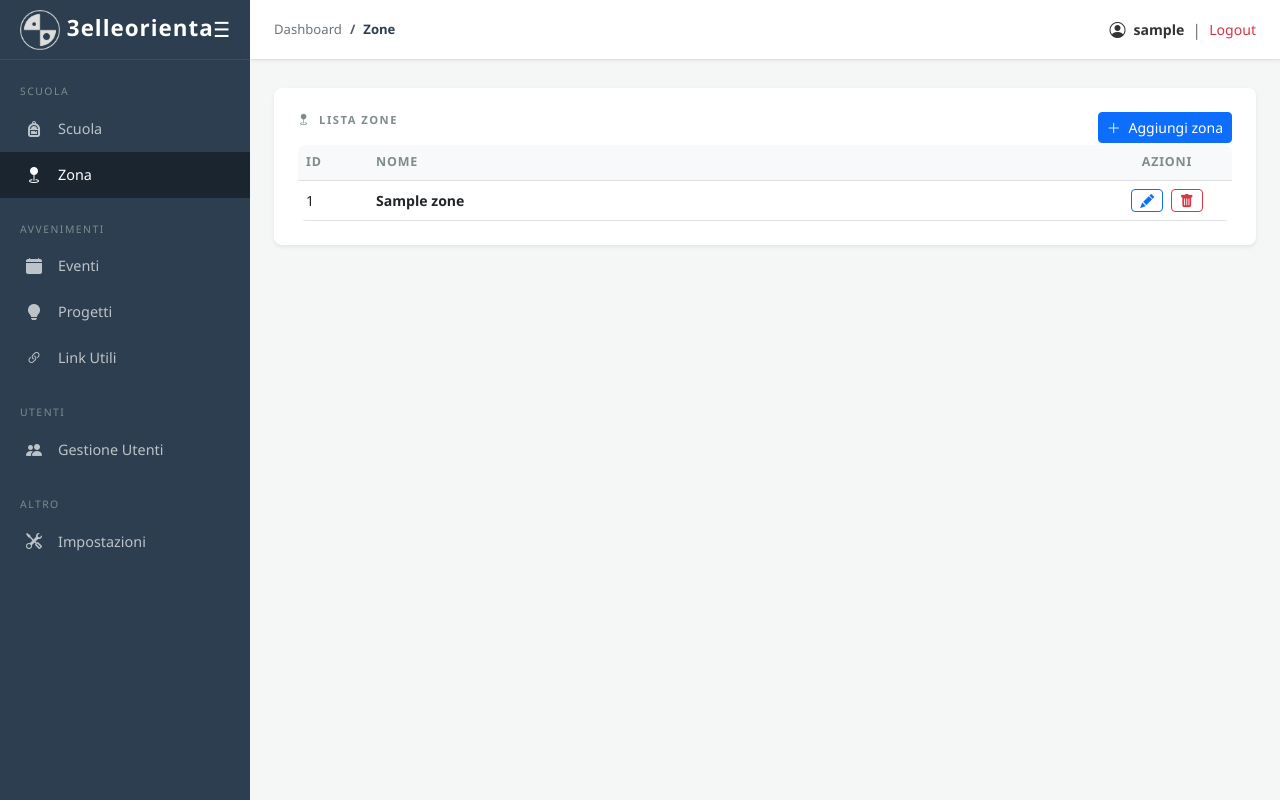
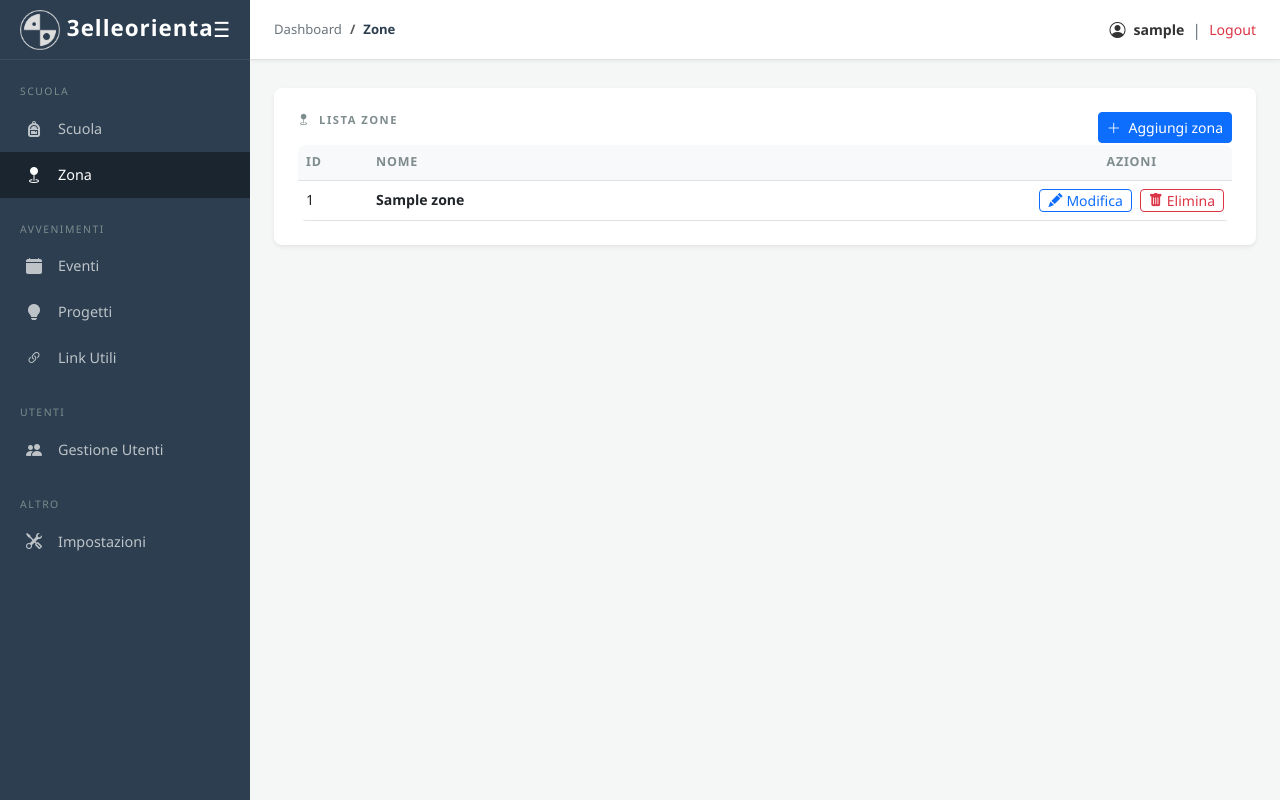
Before and after one commit to edoardocori1312/ProgettoAnno_3elleorienta_2025-2026, a PHP site: page /pages/zona.php in a window 1280 px wide. Run offline with PHP 8.4, Linux system fonts and the light colour scheme; the visitor is signed in with stand-in values (Sample User, id 1); tables that the repository leaves empty hold one stand-in row (values such as "Sample post").

Commit message:
Refactor zona.php for session management and UI

```diff
--- a/Progetto3elleUnitoBackend/pages/zona.php
+++ b/Progetto3elleUnitoBackend/pages/zona.php
@@ -189,7 +189,7 @@ $conn->close();
                 <div class="card-panel">
                     <p class="section-title">
                         <i class="bi bi-geo-fill me-1"></i> Lista Zone
-                        <span class="float-end fw-normal" style="text-transform:none;letter-spacing:0;">
+                        <span class="float-end fw-normal" style="text-transform:none;letter-spacing:0;"><td class="text-center">
                             <button class="btn btn-primary btn-sm"
                                     data-bs-toggle="modal" data-bs-target="#modalAggiungiZona">
                                 <i class="bi bi-plus-lg me-1"></i> Aggiungi zona
@@ -245,15 +245,16 @@ $conn->close();
                                         <td><?php echo $id; ?></td>
                                         <td class="fw-semibold"><?php echo $nome; ?></td>
                                          <td class="text-center">
+                                            <div class="d-flex justify-content-center align-items-center gap-2">
                                                 <a href="?modifica=<?php echo $id; ?>"
-                                               class="btn btn-outline-primary btn-sm py-0 px-2 me-1" title="Modifica">
-                                                <i class="bi bi-pencil-fill"></i>
+                                                   class="btn btn-outline-primary btn-sm py-0 px-2" title="Modifica">
+                                                    <i class="bi bi-pencil-fill me-1" aria-hidden="true"></i>Modifica
                                                 </a>
-                                            <button class="btn btn-outline-danger btn-sm py-0 px-2"
-                                                    title="Elimina"
+                                                <button class="btn btn-outline-danger btn-sm py-0 px-2" title="Elimina"
                                                         onclick="apriModalElimina(<?php echo $id; ?>, '<?php echo $nomeJs; ?>')">
-                                                <i class="bi bi-trash-fill"></i>
+                                                    <i class="bi bi-trash-fill me-1" aria-hidden="true"></i>Elimina
                                                 </button>
+                                            </div>
                                         </td>
                                     </tr>
                                 <?php endif; ?>
```
Lines whose indentation alone changed are shown as unchanged.
